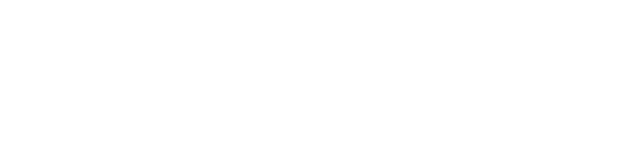
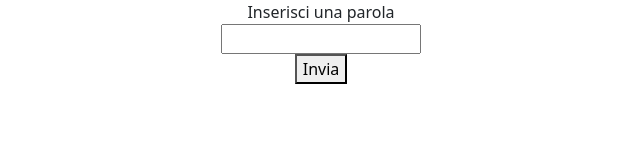
Before and after one commit to Arianna-Cosimini/js-jsnacks-blocco-3, a plain HTML site: page jsnack1/index.html in a window 1280 px wide. Shown: the whole page, without its empty margins (319-959 px from the left). Drawn offline with nearby package versions, Linux system fonts and the light colour scheme.

Commit message:
Inserito in html form e memorizzato in js

```diff
--- a/jsnack1/index.html
+++ b/jsnack1/index.html
@@ -7,6 +7,17 @@
     <title>Document</title>
 </head>
 <body>
+
+    <div class="container text-center">
+
+        <form action="">
+            <div class="d-flex flex-column align-items-center">
+                <label for="userChoice">Inserisci una parola</label>
+                <input type="text" id="userChoice" style="width: 200px;">
+                <button type="button">Invia</button>
+            </div>
+        </form>
+    </div>
 
 
 
--- a/jsnack1/js/script.js
+++ b/jsnack1/js/script.js
@@ -0,0 +1,14 @@
+// Snack 1:
+// Scrivi una funzione che accetti una stringa come argomento e la restituisca girata (es. "Ciao" -> "oaiC")
+
+const buttonElement = document.querySelector("button").addEventListener("click", function(){
+
+    let userChoice = document.querySelector("#userChoice").value;
+    console.log(userChoice)
+
+
+
+
+
+
+});
```
